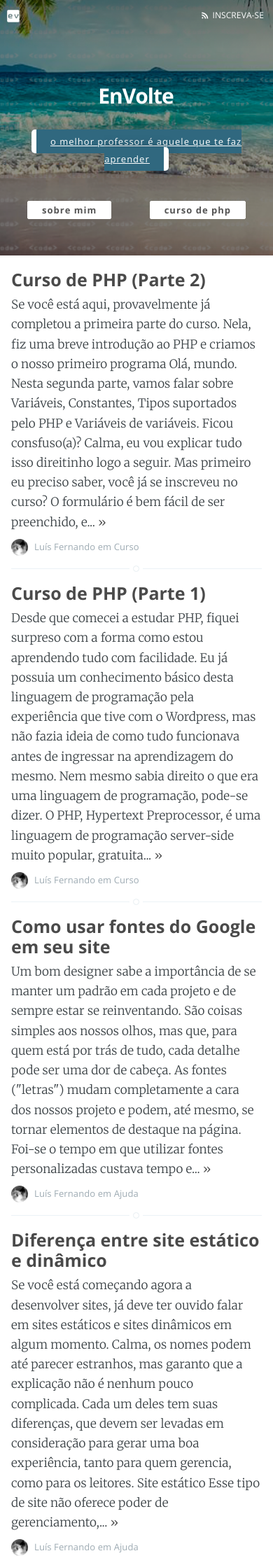
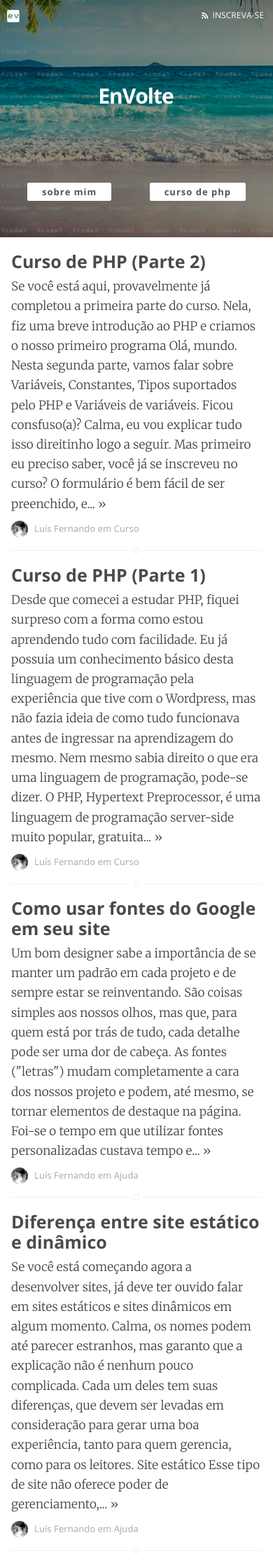
Before and after one commit to EnVolte/envolte.github.io, a Jekyll site: the page built from index.html, in a window 390 px wide. Shown: the top 2236 px of the page at 70% size. Built offline with Jekyll 4.4.1, drawn with Linux system fonts in a browser that asks for light colours; the list of posts is cut into pages by our own code.

Commit message:
Update screen.css

```diff
--- a/assets/css/screen.css
+++ b/assets/css/screen.css
@@ -1333,6 +1333,8 @@ body:not(.post-template) .post-title {
 
 @media only screen and (max-width: 900px) {
 
+   span#titulo {display: none;}
+
     .main-nav {
         padding: 15px;
     }
@@ -1457,6 +1459,8 @@ body:not(.post-template) .post-title {
 
 @media only screen and (max-width: 500px) {
 
+   span#titulo {display: none;}
+
     .main-header {
         margin-bottom: 15px;
         height: 20%;
```
